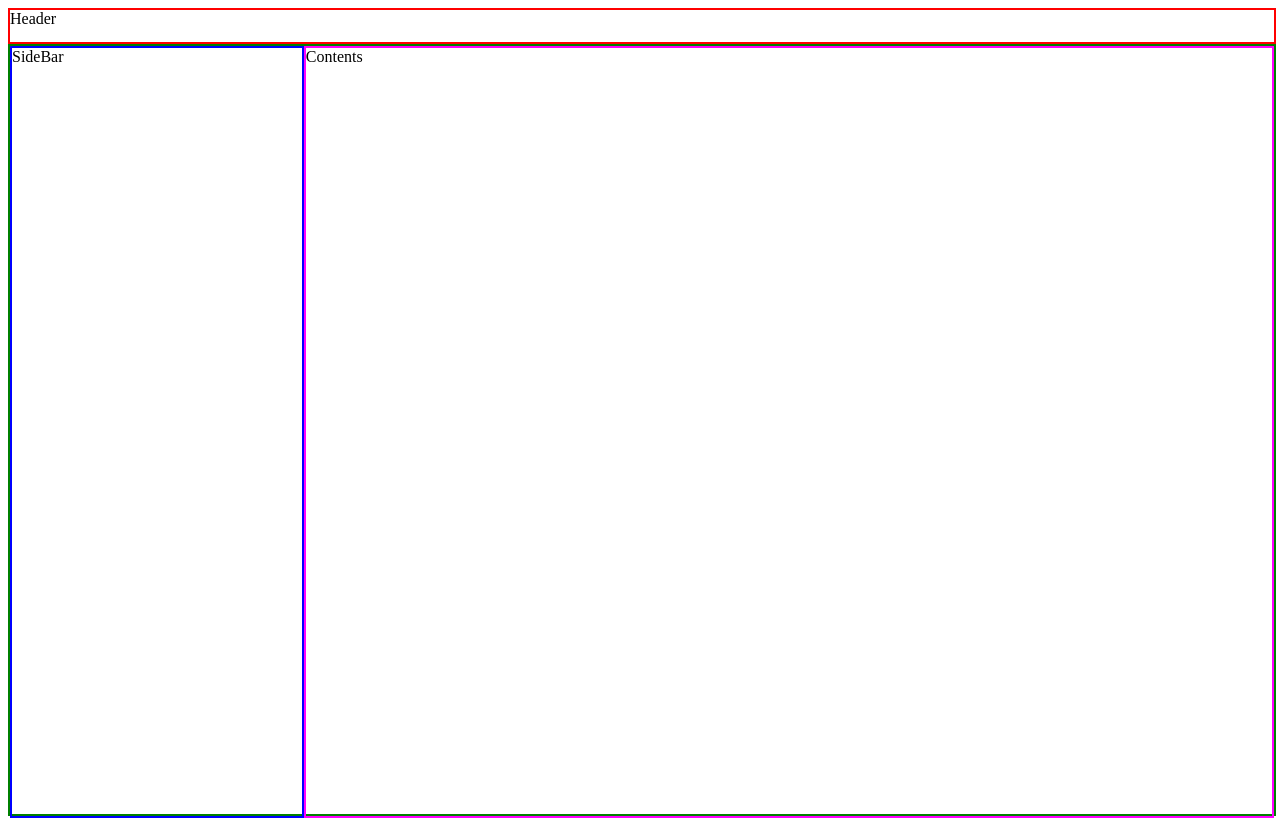
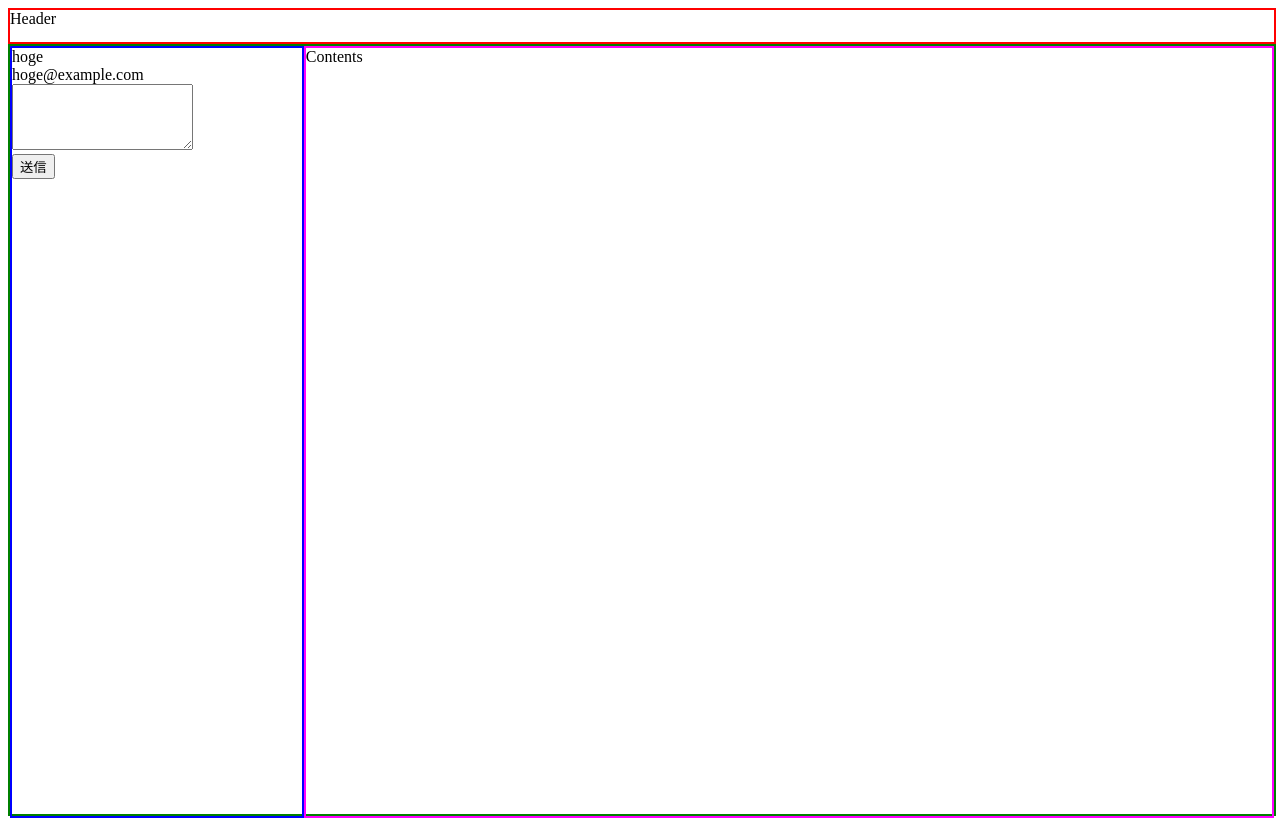
Before and after one commit to Hazakura2024/micro-post, a React (Create React App) app in the folder frontend/: page /main in a window 1280 px wide. Built offline with nearby package versions, Linux system fonts and the light colour scheme.

Commit message:
feat: post投稿UI作成

```diff
--- a/frontend/src/components/SideBar.tsx
+++ b/frontend/src/components/SideBar.tsx
@@ -1,8 +1,19 @@
-import React from 'react'
+import React, { useState } from 'react'
 
 const SideBar = () => {
+
+  const [msg, setMsg] = useState('')
   return (
-    <div>SideBar</div>
+    <div>
+      <div>hoge</div>
+      <div>hoge@example.com</div>
+      <div>
+        <textarea rows ={4} value={msg} onChange={(e) => setMsg(e.target.value)}></textarea>
+      </div>
+      <div>
+        <button>送信</button>
+      </div>
+    </div>
   )
 }
 
```
